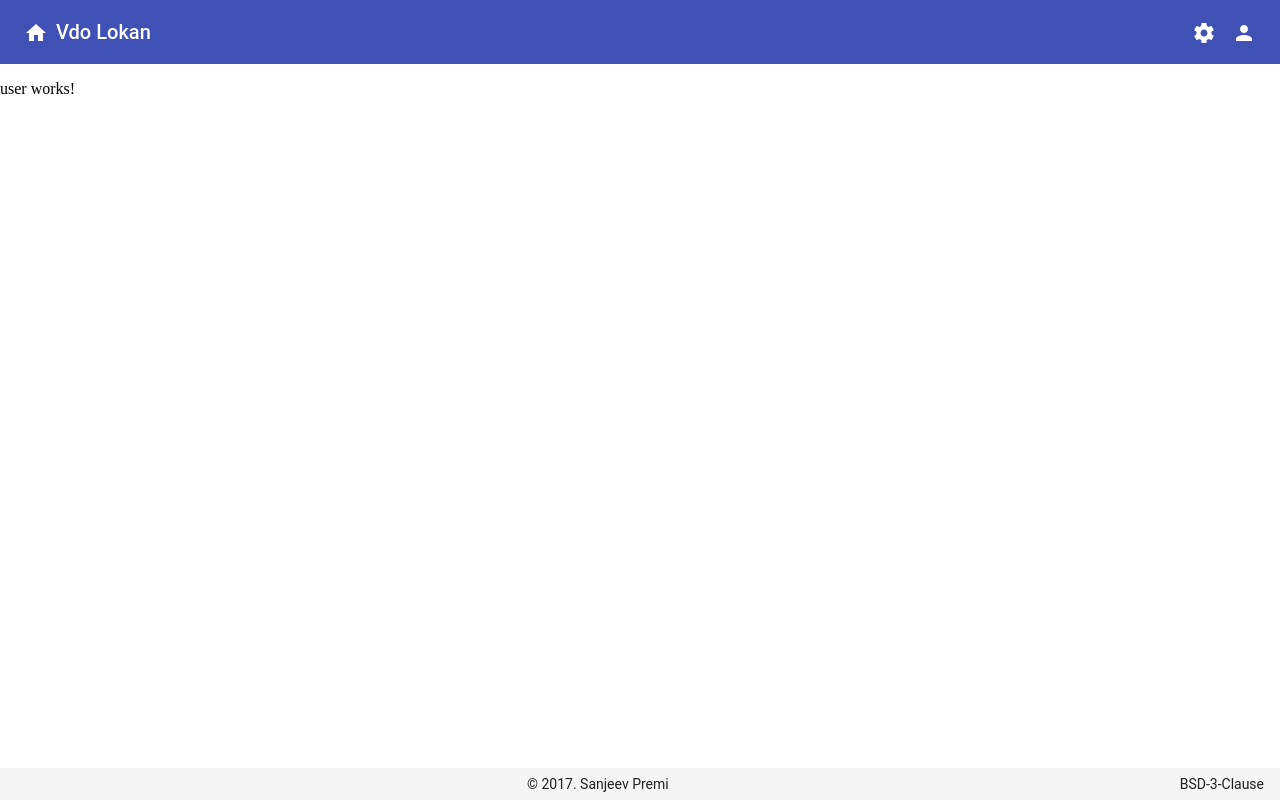
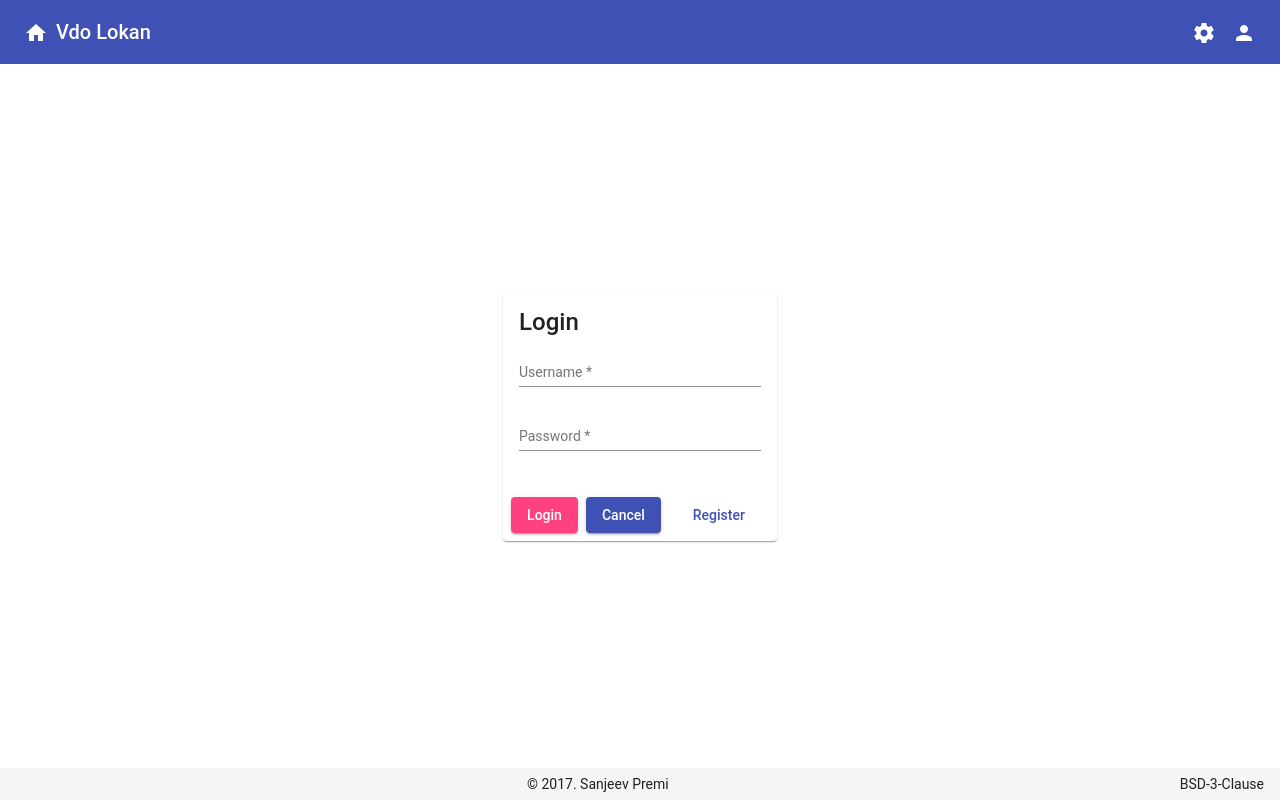
Before and after one commit to spremi/vdo-lokan, an Angular app: page /user/login in a window 1280 px wide. Built offline with nearby package versions, Linux system fonts and the light colour scheme.

Commit message:
routes: user: Add outlet for child routes
Includes style updates to ensure contents from
child routes are centered in the container.

Signed-off-by: Sanjeev Premi <spremi@ymail.com>

```diff
--- a/src/app/routes/user/user.component.html
+++ b/src/app/routes/user/user.component.html
@@ -1,3 +1,2 @@
-<p>
-  user works!
-</p>
+<!-- outlet for child routes user/* -->
+<router-outlet></router-outlet>
--- a/src/app/routes/user/user.component.sass
+++ b/src/app/routes/user/user.component.sass
@@ -0,0 +1,6 @@
+\:host
+  height: 100%
+  display: flex;
+  flex-direction: column
+  justify-content: center
+  align-items: center
```
